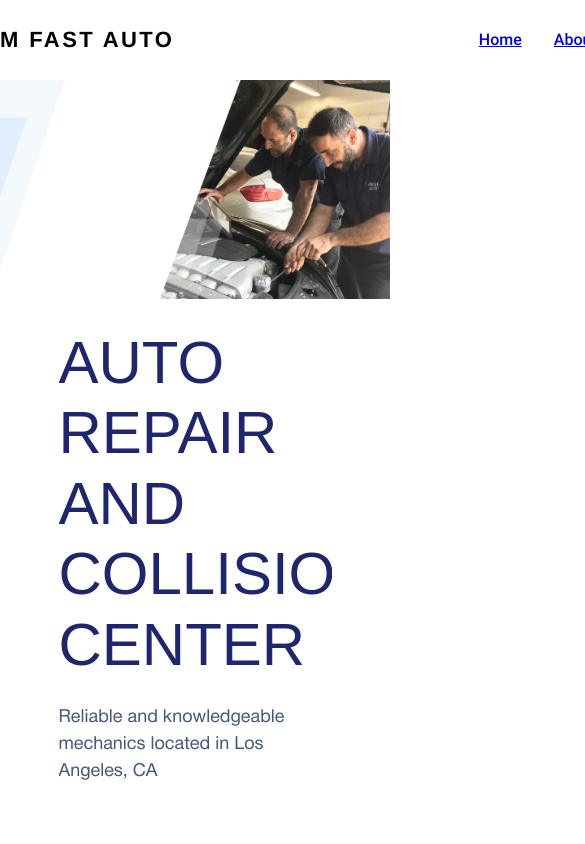
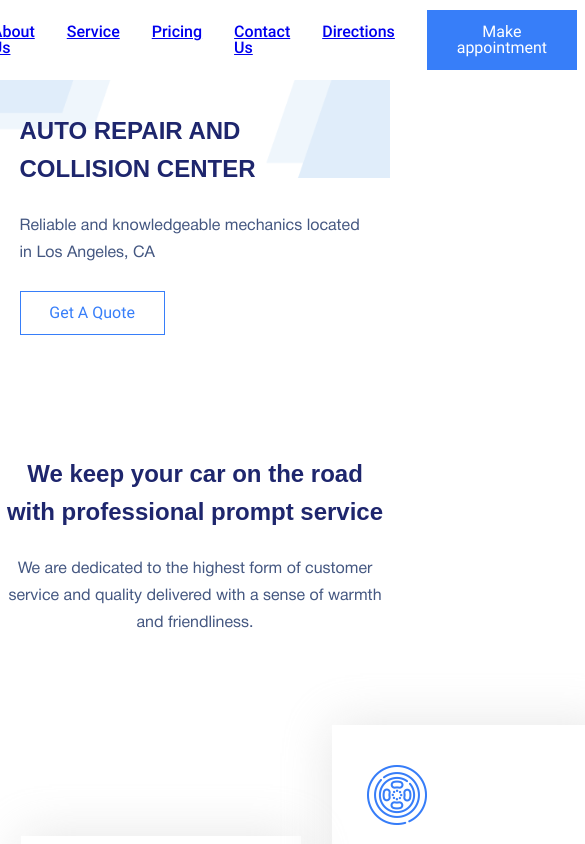
Before and after one commit to xKairus/mFastAuto, a React (Vite) app: page / in a window 390 px wide. Shown: the top 844 px of the page, 585 px wide, since content can reach past the window. Built offline with nearby package versions, Linux system fonts and the light colour scheme.

Commit message:
dev: add responsive styles for Offer component

```diff
--- a/src/components/Button/Button.module.css
+++ b/src/components/Button/Button.module.css
@@ -1,7 +1,7 @@
 .button {
   --clr-btn: var(--clr-btn-base);
   cursor: pointer;
-  padding: 19.2px 35.2px;
+  padding: 1.2rem 2.2rem;
   background-color: var(--clr-btn);
   border: 0.0625rem solid var(--clr-btn);
   font-size: var(--fs-smaller);
@@ -44,3 +44,11 @@
 .inverse:hover {
   color: var(--clr-btn-text);
 }
+
+/*--------------------------------------------*/
+
+@media screen and (max-width: 1000px) {
+  .button {
+    padding: .8rem 1.8rem;
+  }
+}
--- a/src/components/Header/Header.module.css
+++ b/src/components/Header/Header.module.css
@@ -7,7 +7,7 @@
 
 .container {
   min-height: 5rem;
-  width: 77.5rem;
+  max-width: 77.5rem;
   margin: 0 auto;
   display: grid;
   grid-template-columns: 1fr auto auto;
@@ -33,3 +33,11 @@
   font-weight: 500;
   line-height: 1rem;
 }
+
+/*--------------------------------------------*/
+
+@media screen and (max-width: 1280px) {
+  .container {
+    margin: 0 1rem;
+  }
+}
--- a/src/components/Lead/Lead.module.css
+++ b/src/components/Lead/Lead.module.css
@@ -17,3 +17,67 @@
   margin-top: 15.5rem;
   margin-bottom: 3.75rem;
 }
+
+/*--------------------------------------------*/
+
+@media screen and (max-width: 1640px) {
+  .container {
+    max-width: 80%;
+  }
+
+  .lead {
+    min-height: 42.5rem;
+  }
+}
+
+@media screen and (max-width: 1440px) {
+  .container {
+    max-width: 90%;
+  }
+
+  .lead {
+    min-height: 37.5rem;
+  }
+
+  .info {
+    max-width: 28rem;
+    margin-top: 13.5rem;
+    margin-bottom: 3.75rem;
+  }
+}
+
+@media screen and (max-width: 1280px) {
+  .container {
+    max-width: 90%;
+  }
+
+  .lead {
+    min-height: 35.5rem;
+  }
+
+  .info {
+    max-width: 28rem;
+    margin-top: 10.5rem;
+    margin-bottom: 3.75rem;
+  }
+}
+
+@media screen and (max-width: 1000px) {
+  .lead {
+    background-image: url(./../../assets/auto-shapes.png);
+  }
+
+  .container {
+    max-width: 90%;
+  }
+
+  .lead {
+    min-height: 0;
+  }
+
+  .info {
+    max-width: 100%;
+    margin-top: 2rem;
+    margin-bottom: 1rem;
+  }
+}
--- a/src/components/Offer/Offer.module.css
+++ b/src/components/Offer/Offer.module.css
@@ -5,6 +5,7 @@
 }
 
 .services {
+  padding: 0;
   display: flex;
   justify-content: center;
   list-style: none;
@@ -66,5 +67,58 @@
 .item {
   display: grid;
   column-gap: 3rem;
-  grid-template-columns: repeat(2, 36rem);
+  width: 90%;
+  grid-template-columns: repeat(2, 1fr);
 }
+
+/*--------------------------------------------*/
+
+@media screen and (max-width: 1280px) {
+  .offer {
+    padding: 4.5rem 0;
+  }
+
+  .item {
+    column-gap: 2rem;
+  }
+
+  .services {
+    margin: 4rem 0 2.5rem;
+  }
+
+  .service {
+    padding: 1.3rem 2rem;
+  }
+}
+
+@media screen and (max-width: 1000px) {
+  .offer {
+    padding: 2.5rem 0;
+  }
+
+  .item {
+    grid-template-columns: repeat(1, 1fr);
+  }
+
+  .services {
+    margin: 2.5rem 0 1.5rem;
+  }
+
+  .service {
+    padding: 1rem 1.5rem;
+  }
+}
+
+@media screen and (max-width: 500px) {
+  .offer {
+    padding: 1.5rem 0;
+  }
+
+  .services {
+    margin: 1.5rem 0 1rem;
+  }
+
+  .service {
+    padding: .7rem .6rem;
+  }
+}
--- a/src/components/PriceList/PriceList.module.css
+++ b/src/components/PriceList/PriceList.module.css
@@ -1,5 +1,5 @@
 .item {
-  margin: 0.75rem 0 0.75rem;
+  margin: 0.75rem 0;
   font-family: var(--ff-third);
   font-size: var(--fs-big);
   line-height: 1.8rem;
@@ -51,3 +51,39 @@
   line-height: 1.5rem;
   color: color-mix(in srgb, var(--clr-tp-base) 75%, white);
 }
+
+/*--------------------------------------------*/
+
+@media screen and (max-width: 480px) {
+  .item {
+    margin: 0.4rem 0;
+    font-family: var(--ff-third);
+    font-size: var(--fs-big);
+    line-height: 1.8rem;
+    font-weight: 500;
+    text-align: left;
+  }
+
+  .line {
+    display: flex;
+    flex-direction: column;
+  }
+
+  .line:before {
+    content: none;
+  }
+
+  .job {
+    padding: 0;
+  }
+
+  .price {
+    position: relative;
+    text-align: left;
+    padding: 0;
+  }
+
+  .info {
+    font-size: var(--fs-smaller);
+  }
+}
--- a/src/components/SectionHeader/SectionHeader.module.css
+++ b/src/components/SectionHeader/SectionHeader.module.css
@@ -5,6 +5,7 @@
   font-weight: 400;
   line-height: 3.4rem;
   color: var(--clr-tp-base);
+  text-wrap: balance;
 }
 
 .big {
@@ -30,3 +31,48 @@
 .inverse {
   color: var(--clr-tp-third);
 }
+
+/*--------------------------------------------*/
+
+@media screen and (max-width: 1440px) {
+  .title {
+    font-size: var(--fs-h3);
+    line-height: 2.4rem;
+  }
+
+  .big {
+    font-size: var(--fs-h2);
+    line-height: 3rem;
+  }
+
+  .small {
+    line-height: 2.4rem;
+  }
+
+  .text {
+    font-size: var(--fs-smaller);
+  }
+}
+
+@media screen and (max-width: 480px) {
+  .big {
+    font-size: var(--fs-h3);
+    line-height: 3rem;
+  }
+
+  .title {
+
+   font-weight: 600;
+    font-size: var(--fs-h4);
+    line-height: 2.4rem;
+  }
+
+  .small {
+    font-size: var(--fs-h4);
+    line-height: 2.4rem;
+  }
+
+  .text {
+    font-size: var(--fs-smaller);
+  }
+}
--- a/src/styles/variables.css
+++ b/src/styles/variables.css
@@ -25,7 +25,7 @@
   --fs-h1: 3.75rem;
   --fs-h2: 2.6rem;
   --fs-h3: 2.1rem;
-  --fs-h4: 1.375rem;
+  --fs-h4: 1.5rem;
   --fs-h5: 1.25rem;
   --fs-h6: 1.125rem;
 
```
Also changed, not shown: src/assets/auto-shapes.png (added).
